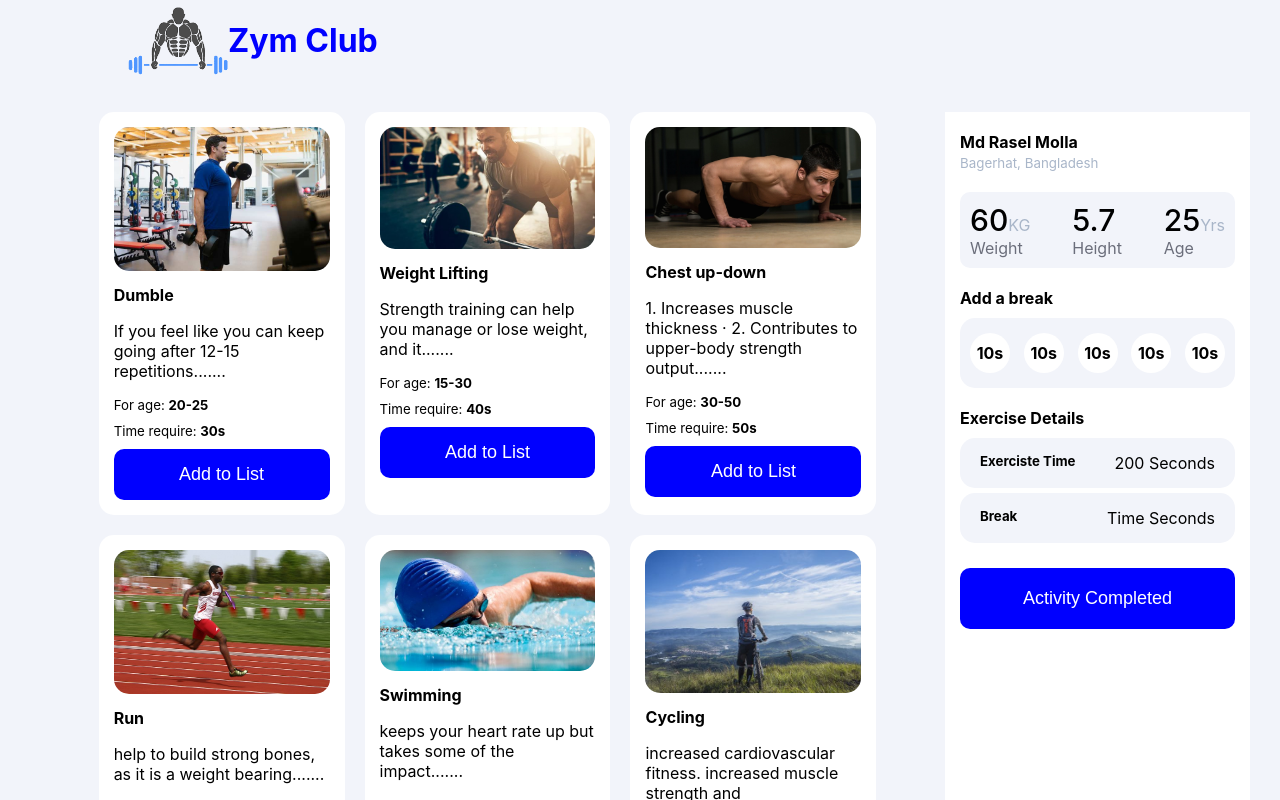
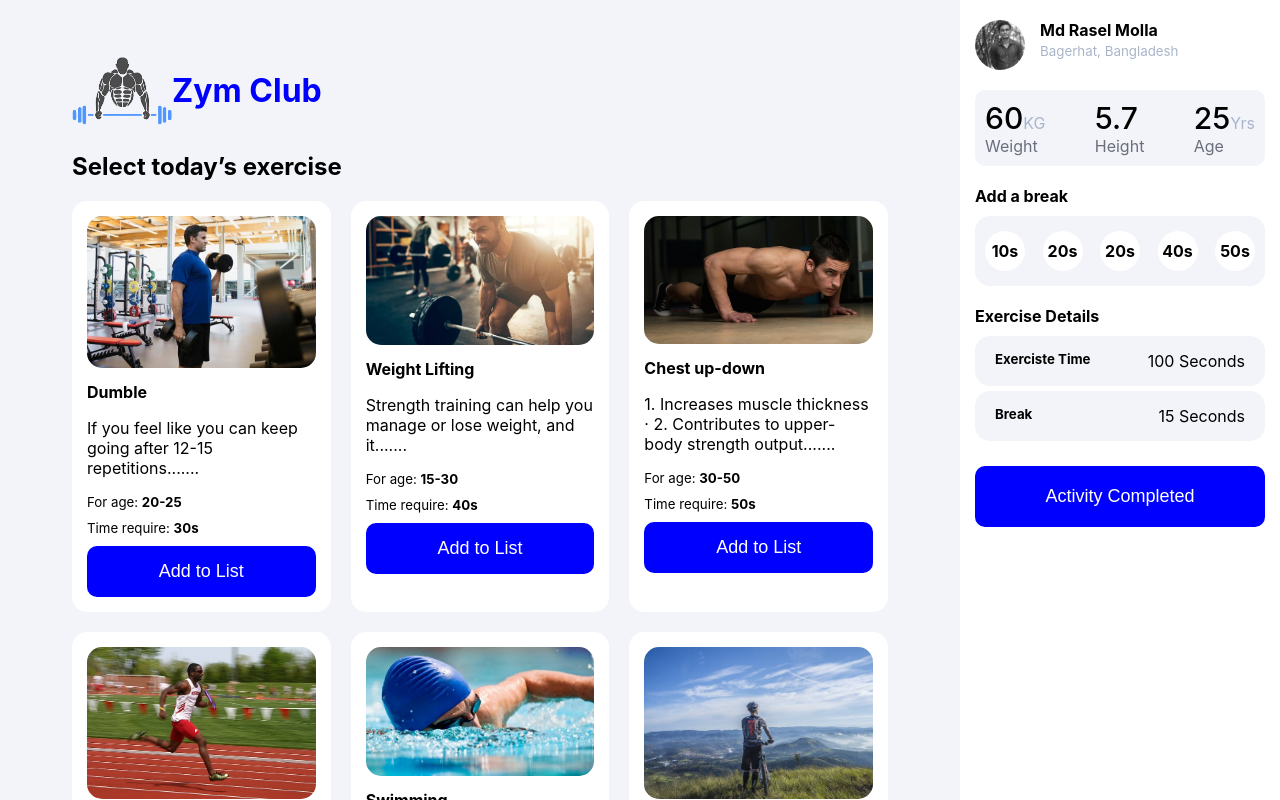
Before and after one commit to iamraselmolla/zym-club, a React (Create React App) app: page / in a window 1280 px wide. Shown: the top 800 px of the page. Built offline with nearby package versions, Linux system fonts and the light colour scheme.

Commit message:
Button added text done

```diff
--- a/public/index.html
+++ b/public/index.html
@@ -24,7 +24,7 @@
       work correctly both with client-side routing and a non-root public URL.
       Learn how to configure a non-root public URL by running `npm run build`.
     -->
-    <title>React App</title>
+    <title>Zym Club</title>
   </head>
   <body>
     <noscript>You need to enable JavaScript to run this app.</noscript>
--- a/src/App.js
+++ b/src/App.js
@@ -1,12 +1,10 @@
 import logo from './logo.svg';
 import './App.css';
-import Header from './Components/Header/Header';
 import ZymContainer from './Components/ZymContainer/ZymContainer';
 
 function App() {
   return (
     <div className="App">
-      <Header></Header>
       <ZymContainer></ZymContainer>
     </div>
   );
--- a/src/Components/Header/Header.css
+++ b/src/Components/Header/Header.css
@@ -1,8 +1,6 @@
 .main-header{
     display: flex;
     align-items: center;
-    width: 80%;
-    margin: 0 auto;
 }
 .logo-tag-line{
     color: blue;
--- a/src/Components/ZumAuthor/ZymAuthor.css
+++ b/src/Components/ZumAuthor/ZymAuthor.css
@@ -1,6 +1,11 @@
 .author-info{
     position: sticky;
     top: 0;
+}
+.author-img{
+    width: 50px;
+    border-radius: 50%;
+    margin-right: 15px;
 }
 .zym-info-container{
     width: 85%;
--- a/src/Components/ZumAuthor/ZymAuthor.js
+++ b/src/Components/ZumAuthor/ZymAuthor.js
@@ -1,11 +1,19 @@
-import React from 'react';
+import React, { useState } from 'react';
 import './ZymAuthor.css'
 
+
 const ZymAuthor = () => {
+    const [calTime, setCalTime] = useState([]);
+    const calTotalTime = getTime => {
+        setCalTime(getTime)
+
+    console.log(calTime)
+}
+
     return (
         <div className='author-info'>
             <div className="author-details flex">
-                <img src="" alt="" />
+                <img src="author.jpg" className='author-img' alt="" />
                 <div className="author-name-address">
                     <h4>Md Rasel Molla</h4>
                     <small>Bagerhat, Bangladesh</small>
@@ -30,7 +38,7 @@ const ZymAuthor = () => {
                     Add a break
                 </h4>
                 <div className="break">
-                    <span className="break-time">10s</span><span className="break-time">10s</span><span className="break-time">10s</span><span className="break-time">10s</span><span className="break-time">10s</span>
+                    <span className="break-time">10s</span><span className="break-time">20s</span><span className="break-time">20s</span><span className="break-time">40s</span><span className="break-time">50s</span>
                 </div>
             </div>
             <div className="exercise-details">
@@ -39,11 +47,11 @@ const ZymAuthor = () => {
                 </h4>
                 <div className="total-exercise-time">
                     <h5>Exerciste Time</h5>
-                    <p><span>200</span> Seconds</p>
+                    <p><span id='exercise-time'>100</span> Seconds</p>
                 </div>
                 <div className="total-break-time">
                 <h5>Break</h5>
-                    <p><span>Time</span> Seconds</p>
+                    <p><span>15</span> Seconds</p>
                 </div>
             </div>
             <button className='activity-completed-btn'>Activity Completed</button>
--- a/src/Components/Zym/ShowZym/ShowZym.css
+++ b/src/Components/Zym/ShowZym/ShowZym.css
@@ -22,4 +22,10 @@
     padding: 15px 0;
     border-radius: 10px;
     font-size: 18px;
+    cursor: pointer;
 }
+.added-list{
+    background-color: crimson;
+    color: #000;
+    cursor: inherit;
+}
--- a/src/Components/Zym/ShowZym/ShowZym.js
+++ b/src/Components/Zym/ShowZym/ShowZym.js
@@ -1,8 +1,15 @@
 import React from 'react';
 import './ShowZym.css'
 
+const chnageBtntxt = (e) => {
+    if(e.target.classList.contains('addlistbtn')){
+        e.target.innerText = 'Added';
+        e.target.classList.add('added-list');
+        e.target.setAttribute('disable', true)
+    }
+
+}
 const ShowZym = (props) => {
-    console.log(props)
     const {img, name, age, description, time} = props.zym;
 let newDes;
     if(description.length>12){
@@ -18,7 +25,7 @@ let newDes;
             <p>{newDes}</p>
             <h5>For age: <b> {age}</b></h5>
             <h5>Time require: <b> {time}s</b></h5>
-            <button className='addlistbtn'>Add to List</button>
+            <button onClick={(e) => chnageBtntxt(e)} className='addlistbtn'>Add to List</button>
         </div>
     );
 };
--- a/src/Components/Zym/Zym.js
+++ b/src/Components/Zym/Zym.js
@@ -9,10 +9,10 @@ const Zym = () => {
         fetch('zym.json')
         .then(res=> res.json())
         .then(data => setZym(data))
-    },[])
+    },[]);
     return (
         <div className='zym'>
-            {zym.map(singleZym => <ShowZym key={singleZym.name} zym ={singleZym}></ShowZym>)}
+            {zym.map(singleZym => <ShowZym  key={singleZym.name} zym ={singleZym}></ShowZym>)}
         </div>
     );
 };
--- a/src/Components/ZymContainer/ZymContainer.css
+++ b/src/Components/ZymContainer/ZymContainer.css
@@ -1,6 +1,5 @@
 .zym-container{
     width: 100%;
-    padding: 30px;
     display: grid;
     grid-template-columns: 75% 25%;
     box-sizing: border-box;
@@ -10,3 +9,6 @@
     background-color: #fff;
     padding: 20px 15px;
 }
+.zym-info-container{
+    padding: 50px 0;
+}
--- a/src/Components/ZymContainer/ZymContainer.js
+++ b/src/Components/ZymContainer/ZymContainer.js
@@ -1,4 +1,5 @@
 import React from 'react';
+import Header from '../Header/Header';
 import ZymAuthor from '../ZumAuthor/ZymAuthor';
 import Zym from '../Zym/Zym';
 import './ZymContainer.css'
@@ -8,6 +9,8 @@ const ZymContainer = () => {
         <div className='zym-container'>
             <div className="zym-info">
                <div className="zym-info-container">
+                <Header></Header>
+                <h2> Select today’s exercise</h2>
                <Zym></Zym>
                </div>
             </div>
```
Also changed, not shown: public/author.jpg (added), src/Components/utilities/Caltime.js (added).
